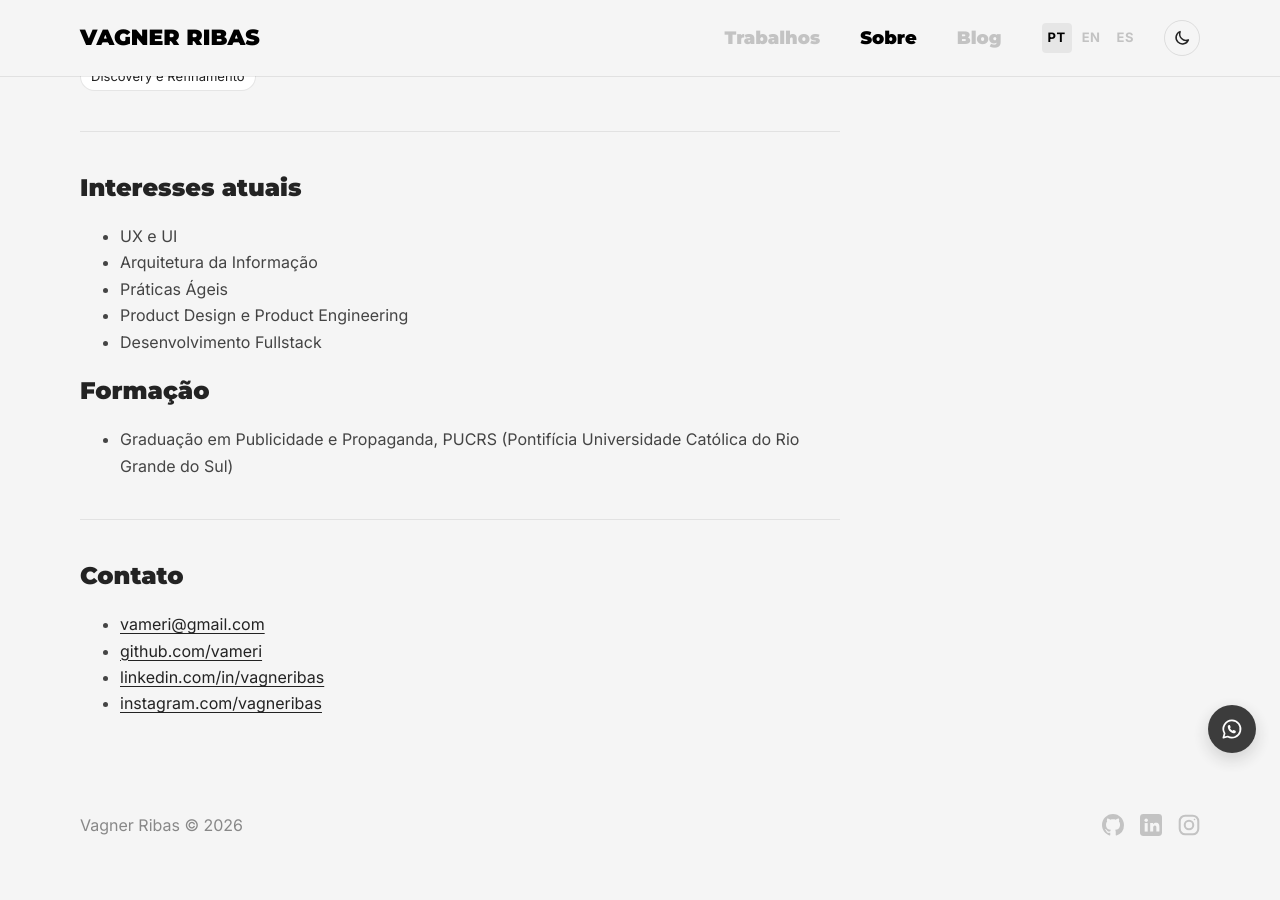
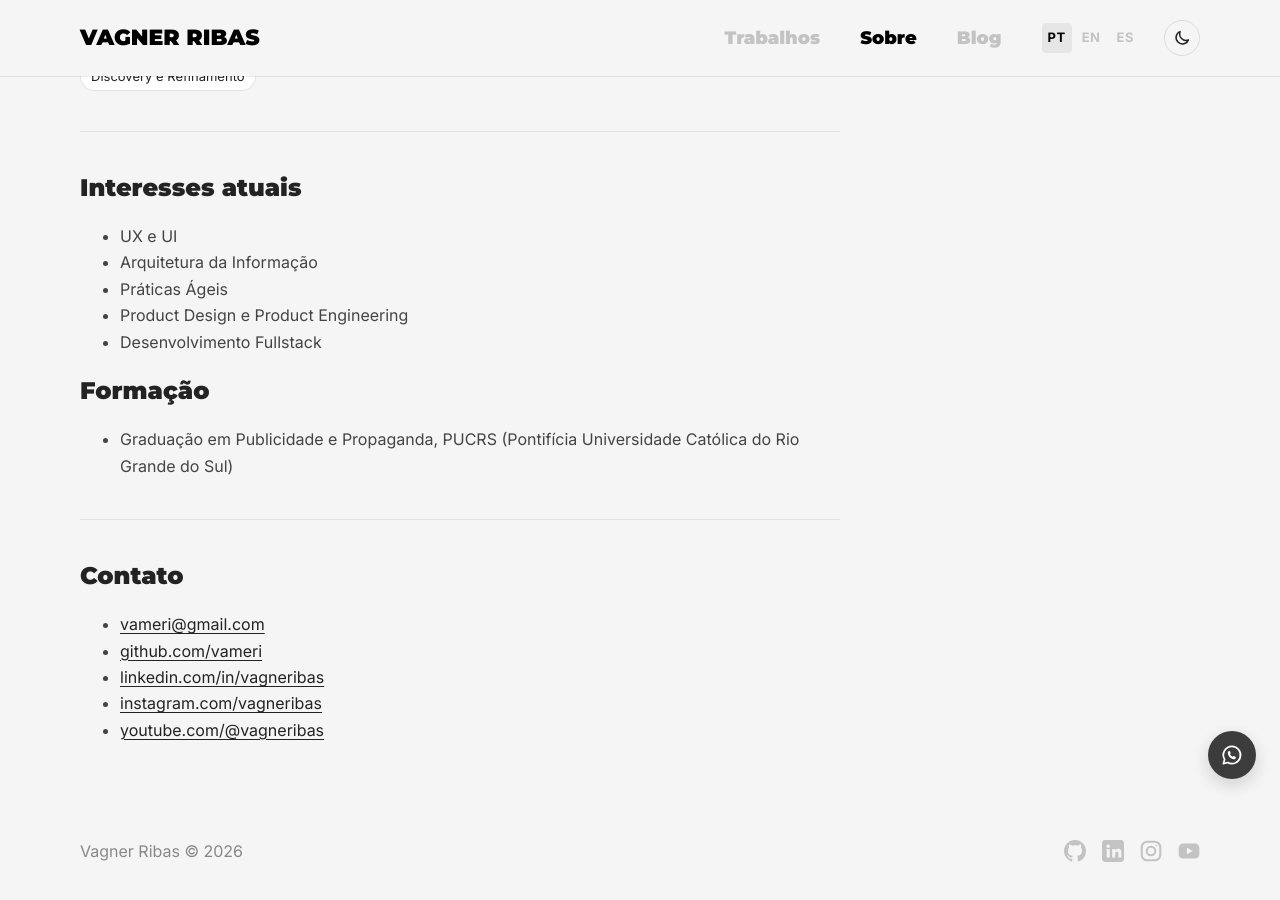
Before and after one commit to vameri/vameri.github.io, a Jekyll site: the page built from about/index.html, in a window 1280 px wide and 900 px high, scrolled down 3951 px. Built offline with Jekyll 4.4.1, drawn with Linux system fonts in a browser that asks for light colours; before the commit the page ends 4824 px from its top, so only the background shows below that.

Commit message:
Add YouTube channel to social links, contacts and structured data

```diff
--- a/_config.yml
+++ b/_config.yml
@@ -9,6 +9,7 @@ author :
   github : https://github.com/vameri
   linkdin: https://www.linkedin.com/in/vagneribas/
   instagram: https://www.instagram.com/vagneribas/
+  youtube: https://www.youtube.com/@vagneribas
 
 production_url : https://vameri.github.io/
 
--- a/_data/seo.yml
+++ b/_data/seo.yml
@@ -15,6 +15,7 @@ same_as:
   - https://github.com/vameri
   - https://medium.com/@vagneribas
   - https://www.instagram.com/vagneribas/
+  - https://www.youtube.com/@vagneribas
 
 job_title:
   pt: Product Designer, Desenvolvedor Front End e Product Engineer
--- a/_includes/contact.html
+++ b/_includes/contact.html
@@ -3,4 +3,5 @@
   <li><a href="https://github.com/vameri" target="_blank" rel="noopener noreferrer">github.com/vameri</a></li>
   <li><a href="https://www.linkedin.com/in/vagneribas/" target="_blank" rel="noopener noreferrer">linkedin.com/in/vagneribas</a></li>
   <li><a href="https://www.instagram.com/vagneribas/" target="_blank" rel="noopener noreferrer">instagram.com/vagneribas</a></li>
+  <li><a href="https://www.youtube.com/@vagneribas" target="_blank" rel="noopener noreferrer">youtube.com/@vagneribas</a></li>
 </ul>
--- a/_includes/social.html
+++ b/_includes/social.html
@@ -17,5 +17,10 @@
         <svg viewBox="0 0 16 16" aria-hidden="true" fill="none" stroke="currentColor" stroke-width="1.5"><rect x="1.25" y="1.25" width="13.5" height="13.5" rx="4"/><circle cx="8" cy="8" r="3.1"/><circle cx="12" cy="4" r=".6" fill="currentColor" stroke="none"/></svg>
       </a>
     </li>
+    <li>
+      <a href="{{ site.author.youtube }}" target="_blank" rel="noopener noreferrer" title="YouTube" aria-label="YouTube">
+        <svg viewBox="0 0 16 16" aria-hidden="true"><rect x=".5" y="2.5" width="15" height="11" rx="3.2" fill="currentColor"/><path d="M6.5 5.6v4.8L10.6 8z" style="fill: var(--bg)"/></svg>
+      </a>
+    </li>
   </ul>
 </nav>
```
